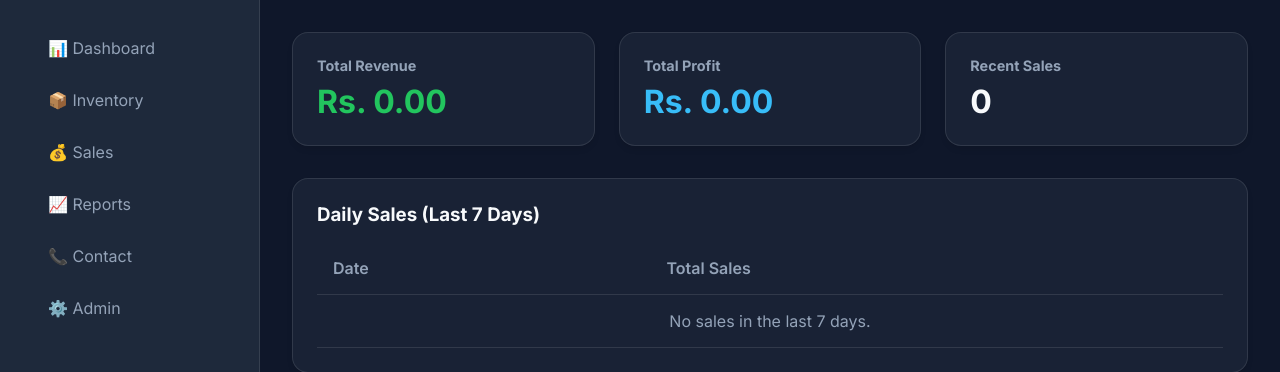
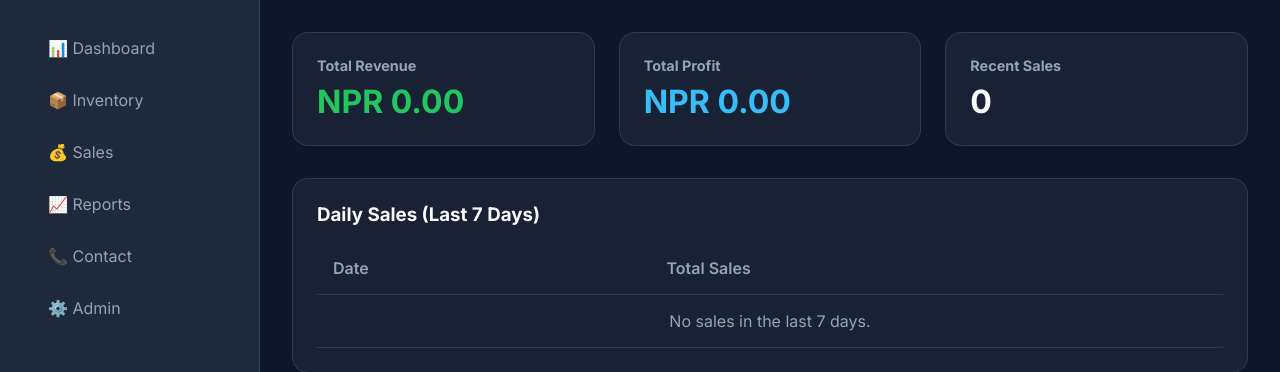
Before and after one commit to badalaryal11/aryal-erp, a Django app: page /reports/ in a window 1280 px wide. Shown: the part 67-439 px from the top of the page. Run offline with Django 4.2, Linux system fonts and the light colour scheme; the visitor is signed in with stand-in values (Sample User, id 1); data comes from the database, SQL or seed files in the repository; data that the repository does not hold is empty.

Commit message:
fix: replace Rs. currency symbol with NPR for all currency displays

```diff
--- a/reports/templates/reports/dashboard.html
+++ b/reports/templates/reports/dashboard.html
@@ -8,7 +8,7 @@
     <div class="card">
         <h3 style="color: var(--text-secondary); font-size: 0.9rem; margin-bottom: 0.5rem;">Total Revenue</h3>
         <div style="font-size: 2rem; font-weight: 700; color: var(--success);">
-            Rs. {{ total_revenue|floatformat:2 }}
+            NPR {{ total_revenue|floatformat:2 }}
         </div>
     </div>
 
@@ -16,7 +16,7 @@
     <div class="card">
         <h3 style="color: var(--text-secondary); font-size: 0.9rem; margin-bottom: 0.5rem;">Total Profit</h3>
         <div style="font-size: 2rem; font-weight: 700; color: var(--accent);">
-            Rs. {{ total_profit|floatformat:2 }}
+            NPR {{ total_profit|floatformat:2 }}
         </div>
     </div>
 
@@ -43,7 +43,7 @@
                 {% for day in daily_sales %}
                 <tr>
                     <td>{{ day.date|date:"l, M d, Y" }}</td>
-                    <td>Rs. {{ day.total_sales|floatformat:2 }}</td>
+                    <td>NPR {{ day.total_sales|floatformat:2 }}</td>
                 </tr>
                 {% empty %}
                 <tr>
@@ -72,7 +72,7 @@
                     {% for month in monthly_sales %}
                     <tr>
                         <td>{{ month.date|date:"F Y" }}</td>
-                        <td>Rs. {{ month.total_sales|floatformat:2 }}</td>
+                        <td>NPR {{ month.total_sales|floatformat:2 }}</td>
                     </tr>
                     {% empty %}
                     <tr>
@@ -100,7 +100,7 @@
                     {% for year in yearly_sales %}
                     <tr>
                         <td>{{ year.date|date:"Y" }}</td>
-                        <td>Rs. {{ year.total_sales|floatformat:2 }}</td>
+                        <td>NPR {{ year.total_sales|floatformat:2 }}</td>
                     </tr>
                     {% empty %}
                     <tr>
@@ -139,7 +139,7 @@
                             <div style="font-size: 0.8rem; color: var(--text-secondary);">{{ item.product__code }}</div>
                         </td>
                         <td>{{ item.total_quantity }}</td>
-                        <td>Rs. {{ item.total_revenue|floatformat:2 }}</td>
+                        <td>NPR {{ item.total_revenue|floatformat:2 }}</td>
                     </tr>
                     {% empty %}
                     <tr>
```
